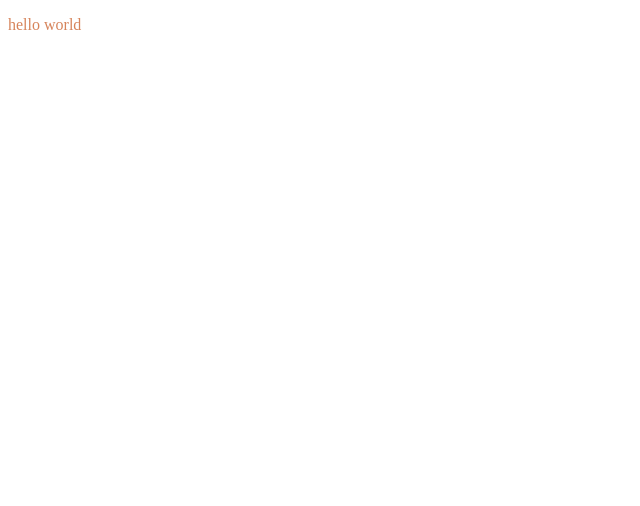
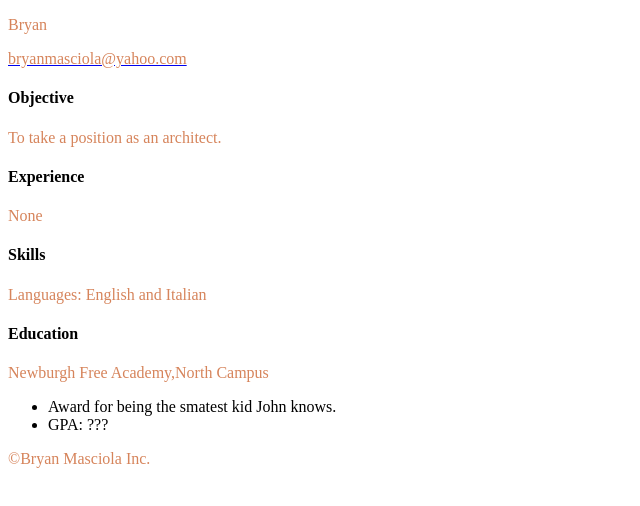
Before and after one commit to bryan7895/bryan7895.github.io, a plain HTML site: page index.html in a window 1280 px wide. Shown: the whole page, without its empty margins (0-640 px from the left). Drawn offline with Linux system fonts and the light colour scheme.

Commit message:
poewhngbwu

```diff
--- a/index.html
+++ b/index.html
@@ -5,8 +5,28 @@
             <title>Bryan Masciola's Portfolio</title>
       </head>
       <body>
-
-<p>hello world</p>
+            <div id="header">
+                              <p id="name">Bryan</p>
+                              <a href="https:www.google.com"><p id="email">bryanmasciola@yahoo.com</p></a>
+                      </div>
+                      <div class="left"></div>
+                      <div class="right">
+                              <h4>Objective</h4>
+                              <p>To take a position as an architect.</p>
+                              <h4>Experience</h4>
+                              <p>None</p>
+                              <h4>Skills</h4>
+                              <p>Languages: English and Italian</p>
+                              <h4>Education</h4>
+                              <p>Newburgh Free Academy,North Campus</p>
+                              <ul>
+                                      <li>Award for being the smatest kid John knows.</li>
+                                      <li>GPA: ???</li>
+                              </ul>
+                      </div>
+                      <div id="footer">
+                              <p>©Bryan Masciola Inc.</p>
+                      </div>
 
 
       </body>
```
